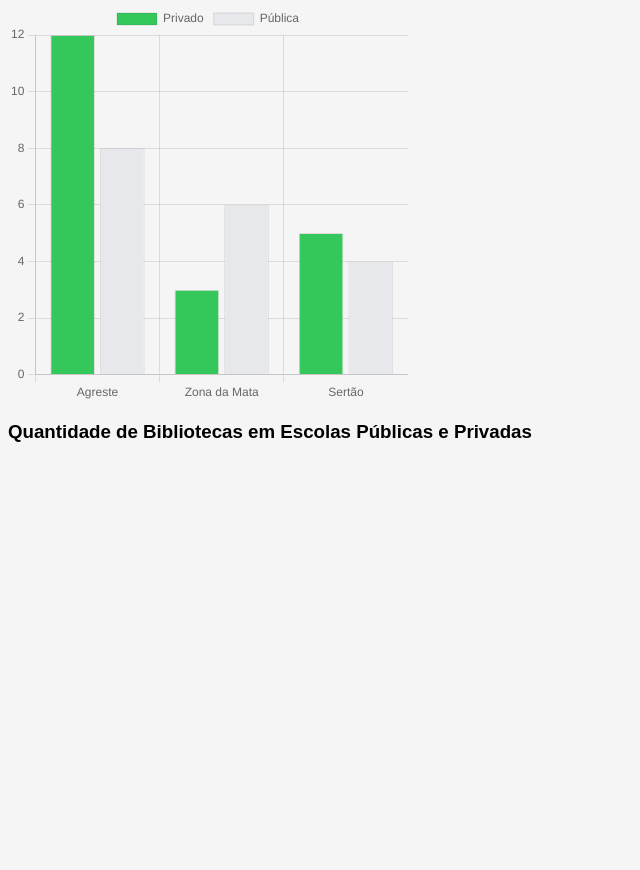
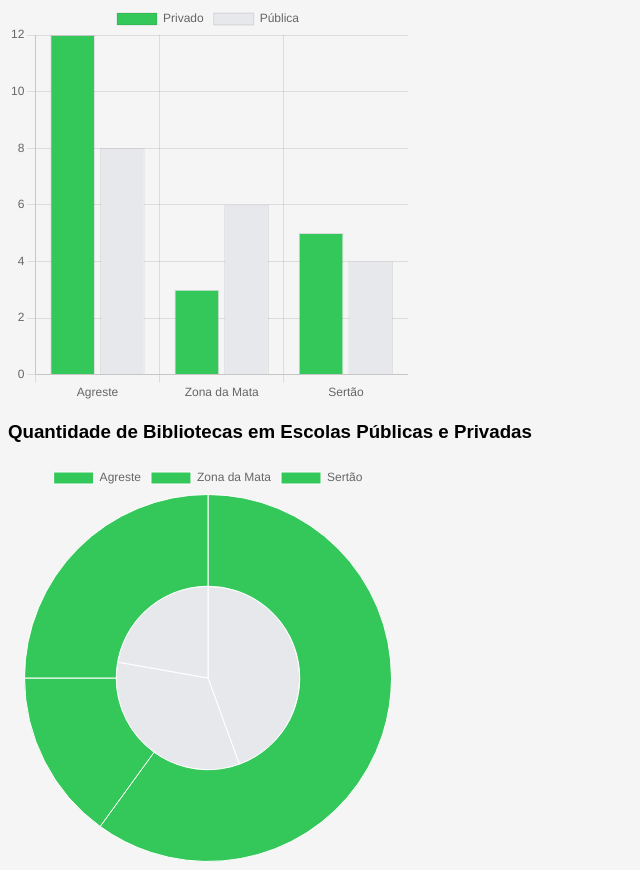
Before and after one commit to danielpaiva27/atv-grupo-marcio, a website: page project/index.html in a window 1280 px wide. Shown: the part 1460-2330 px from the top of the page, without its empty margins (0-640 px from the left). Drawn offline with nearby package versions, Linux system fonts and the light colour scheme.

Commit message:
chart4 adicionado obs: Daniel ajudou nesse commit

```diff
--- a/project/script.js
+++ b/project/script.js
@@ -1,6 +1,7 @@
 const ctx = document.getElementById('chart1').getContext('2d');
 const ctx2 = document.getElementById('chart2').getContext('2d');
 const ctx3 = document.getElementById('chart3').getContext('2d');
+const ctx4 = document.getElementById('chart4').getContext('2d');
 
 const roxo = getComputedStyle(document.documentElement).getPropertyValue('--roxo').trim();
 const cinza = getComputedStyle(document.documentElement).getPropertyValue('--cinza').trim();
@@ -102,3 +103,32 @@ new Chart(ctx3, {
       }
     }
   });
+
+new Chart(ctx4, {
+  type: 'pie',
+  data: {
+    labels: labelsX,
+    datasets: [{
+      label: 'Privado',
+      backgroundColor: verde,
+      data: valoresPrivado,
+      borderWidth: 1
+    }, {
+      label: 'Pública',
+      backgroundColor: cinza,
+      data: valoresPublica,
+      borderWidth: 1
+    }]
+  },
+  options: {
+    responsive: true,
+    plugins: {
+      legend: {
+        position: 'top',
+      },
+      tooltip: {
+        enabled: true
+      }
+    }
+  }
+});
```
Also changed, not shown: project/index.html (line endings or trailing spaces).
